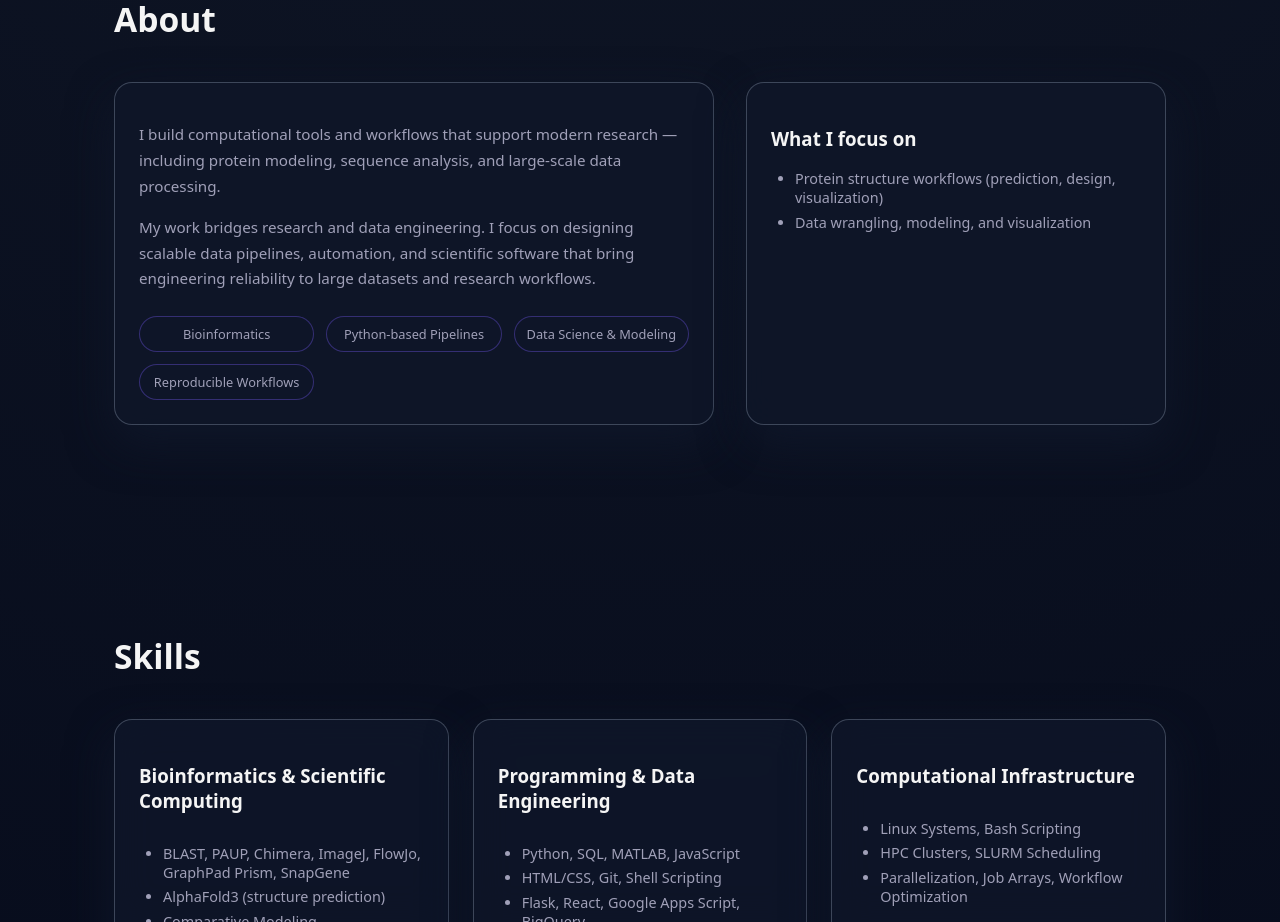
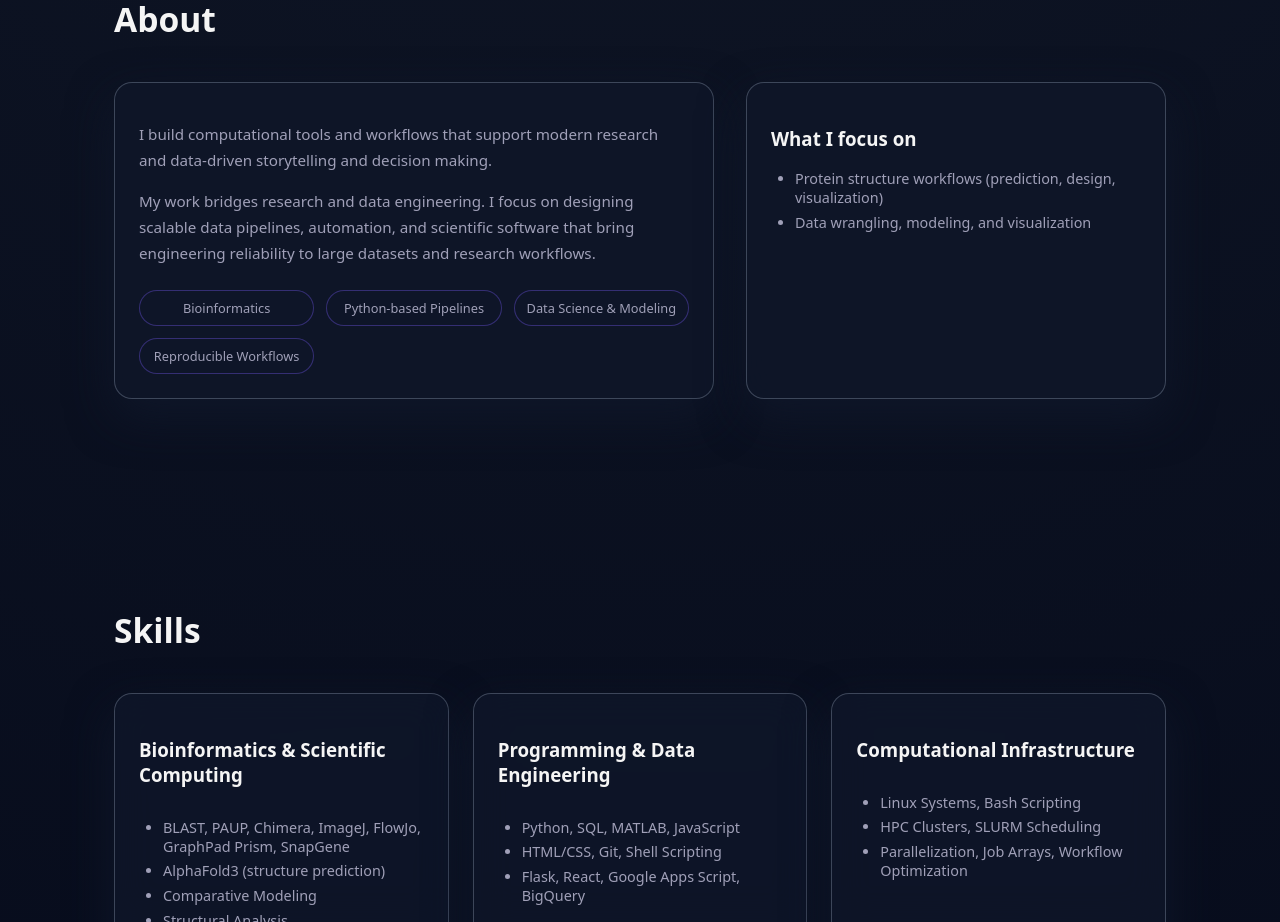
Before and after one commit to albertjseo/personal-portfolio, a React (Create React App) app: page / in a window 1280 px wide. Shown: the part 840-1762 px from the top of the page. Built offline with nearby package versions, Linux system fonts and the light colour scheme.

Commit message:
Updating About.jsx

```diff
--- a/src/components/About.jsx
+++ b/src/components/About.jsx
@@ -7,7 +7,7 @@ export default function About() {
       <div className="about-layout">
         <div className="glass-card fade-up">
           <p className="about-text">
-            I build computational tools and workflows that support modern research — including protein modeling, sequence analysis, and large‑scale data processing.
+            I build computational tools and workflows that support modern research and data-driven storytelling and decision making.
           </p>
 
           <p className="about-text">
```
